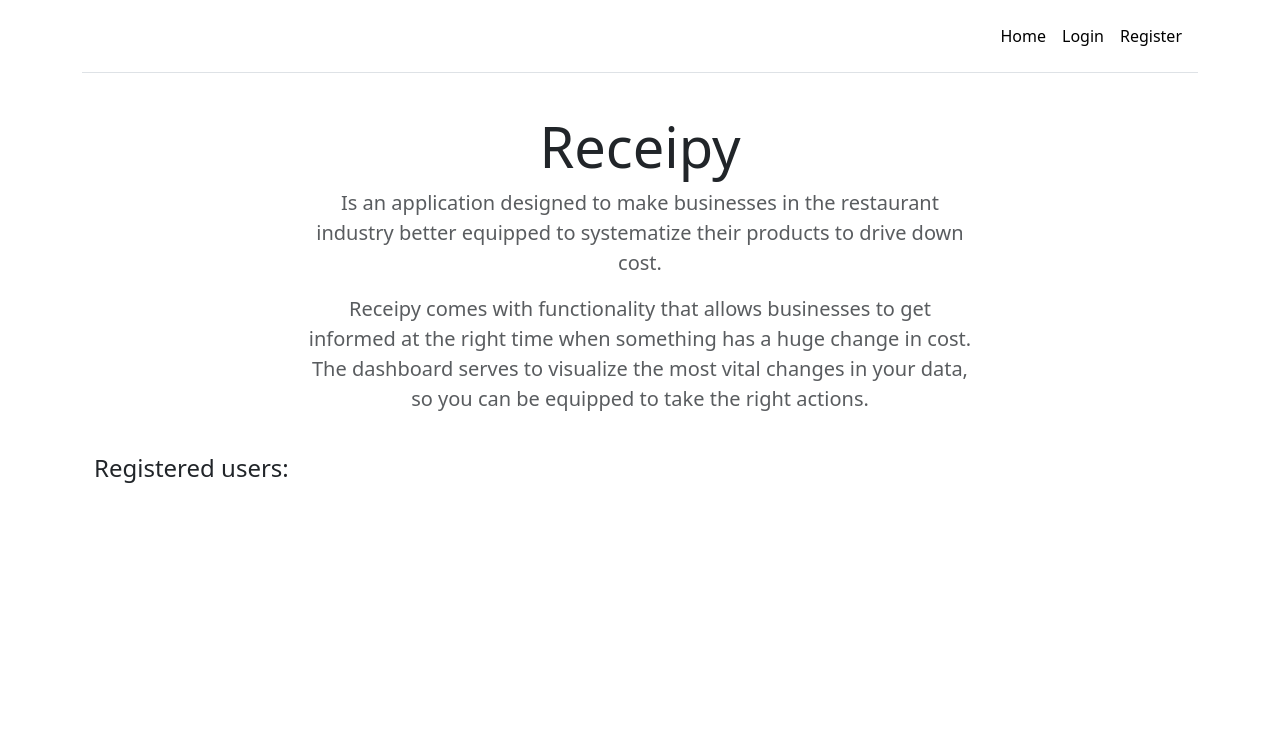
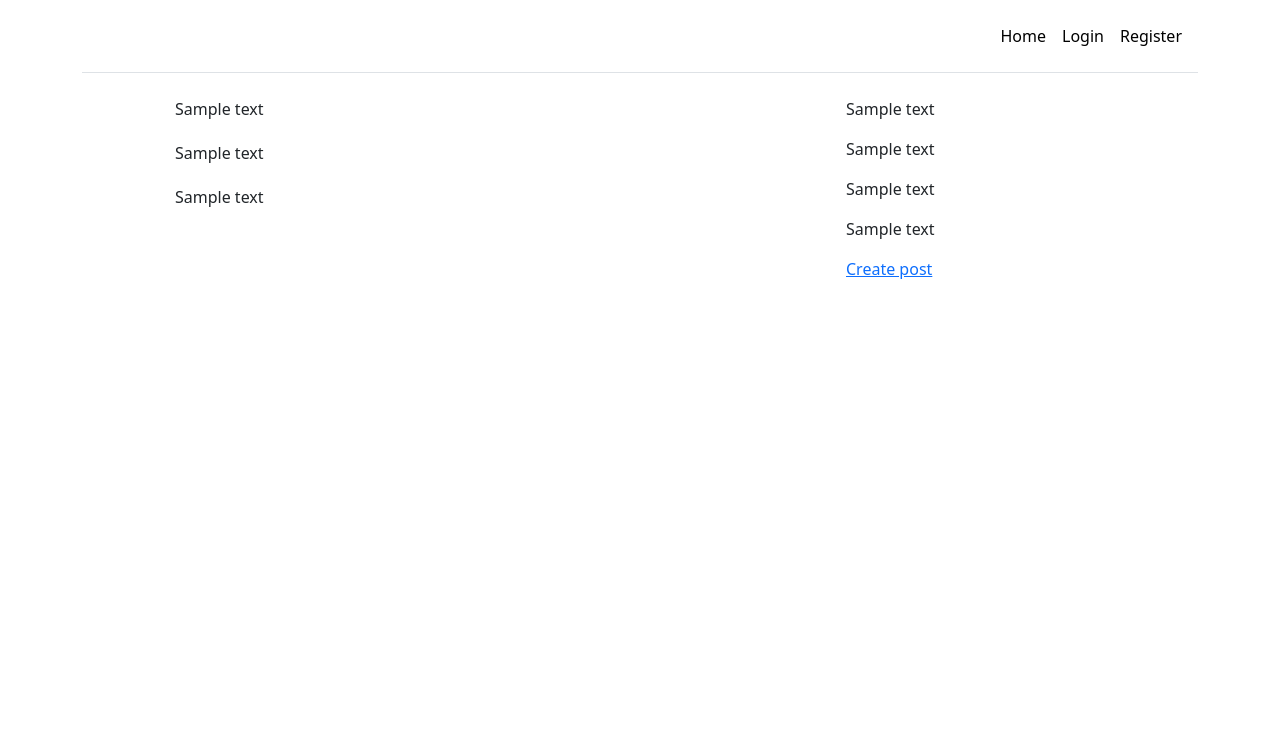
Before and after one commit to Jathosn/Learning-Django, a Django app: page / in a window 1280 px wide. Shown: the top 731 px of the page. Run offline with Django 4.2, Linux system fonts and the light colour scheme.

Commit message:
blog post modelling

```diff
--- /dev/null
+++ b/blog/urls.py
@@ -0,0 +1,10 @@
+from django.urls import path
+from blog.views import (
+    create_blog_view,
+)
+
+app_name = 'blog'
+
+urlpatterns = [
+    path("create/", create_blog_view, name="create"),
+]
--- a/blog/views.py
+++ b/blog/views.py
@@ -1,3 +1,6 @@
 from django.shortcuts import render
 
-# Create your views here.
+from blog.models import BlogPost
+
+def create_blog_view(request):
+    return render(request, "blog/create_blog.html", {})
--- a/personal/templates/personal/home.html
+++ b/personal/templates/personal/home.html
@@ -1,18 +1,67 @@
 {% extends 'base.html' %}
 
 {% block content %}
-<div class="pricing-header p-3 pb-md-4 mx-auto text-center">
-	<h1 class="display-4 fw-normal">Receipy</h1>
-	<p class="fs-5 text-body-secondary">Is an application designed to make businesses in the restaurant industry better equipped to systematize their products to drive down cost.</p>
-	<p class="fs-5 text-body-secondary">Receipy comes with functionality that allows businesses to get informed at the right time when something has a huge change in cost. The dashboard serves to visualize the most vital changes in your data, so you can be equipped to take the right actions.</p>
-  </div>
+
+<style type="text/css">
+	@media (max-width: 768px) {
+		.right-column{
+			margin-left: 0px;
+		}
+	}
+	@media (min-width: 768px) {
+		.right-column{
+			margin-left: 20px;
+		}
+	}
+	.blog-post-container{
+		background-color: #fff;
+		margin-bottom: 20px;
+		width: 100%;
+	}
+	.create-post-bar{
+		background-color: #fff;
+		margin-bottom: 20px;
+	}
+	.left-column{
+		padding: 0px;
+	}
+	.right-column{
+		padding: 0px;
+	}
+</style>
 
 <div class="container">
-	<div class="d-flex flex-column">
-		<h4>Registered users: </h4>
-		{% for account in accounts %}
-			<p>{{account}}</p>
-		{% endfor %}
+	<div class="row">
+		<!--Right 'create post' bar-->
+		<div class="create-post-bar d-lg-none col-lg-7 offset-lg-1">
+			<a href="{% url 'blog:create' %}">Create post</a>
+		</div>
+		<!--END-->
+
+		<!--Blog feed-->
+		<div class="left-column col-lg-7 offset-lg-1">
+			<div class="blog-post-container">
+				<p>Sample text</p>
+			</div>
+			<div class="blog-post-container">
+				<p>Sample text</p>
+			</div>
+			<div class="blog-post-container">
+				<p>Sample text</p>
+			</div>
+		</div>
+		<!--END-->
+
+		<!--Right 'create post' column-->
+		<div class="right-column col-lg-3 d-lg-flex d-none flex-column">
+			<div class="create-post-bar">
+				<p>Sample text</p>
+				<p>Sample text</p>
+				<p>Sample text</p>
+				<p>Sample text</p>
+				<a href="{% url 'blog:create' %}">Create post</a>
+			</div>
+		</div>
 	</div>
 </div>
 
--- a/receipy/urls.py
+++ b/receipy/urls.py
@@ -31,6 +31,7 @@
 urlpatterns = [
     path('admin/', admin.site.urls),
     path('', home_screen_view, name="home"),
+    path('blog/', include('blog.urls', 'blog')),
     path('register/', registration_view, name="register"),
     path('logout/', logout_view, name="logout"),
     path('login/', login_view, name="login"),
```
Also changed, not shown: blog/templates/blog/create_blog.html (added, +7 -0 lines).
